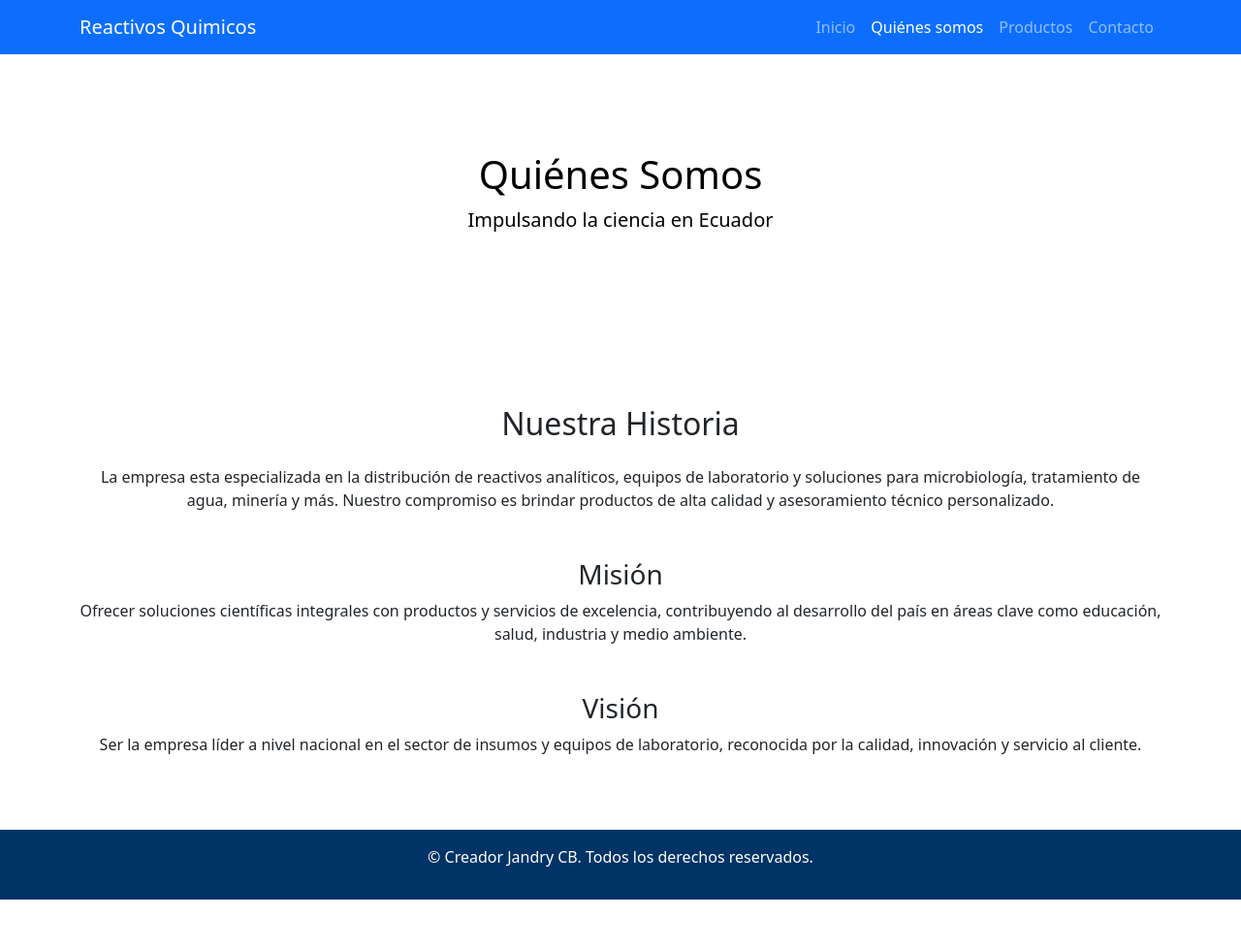
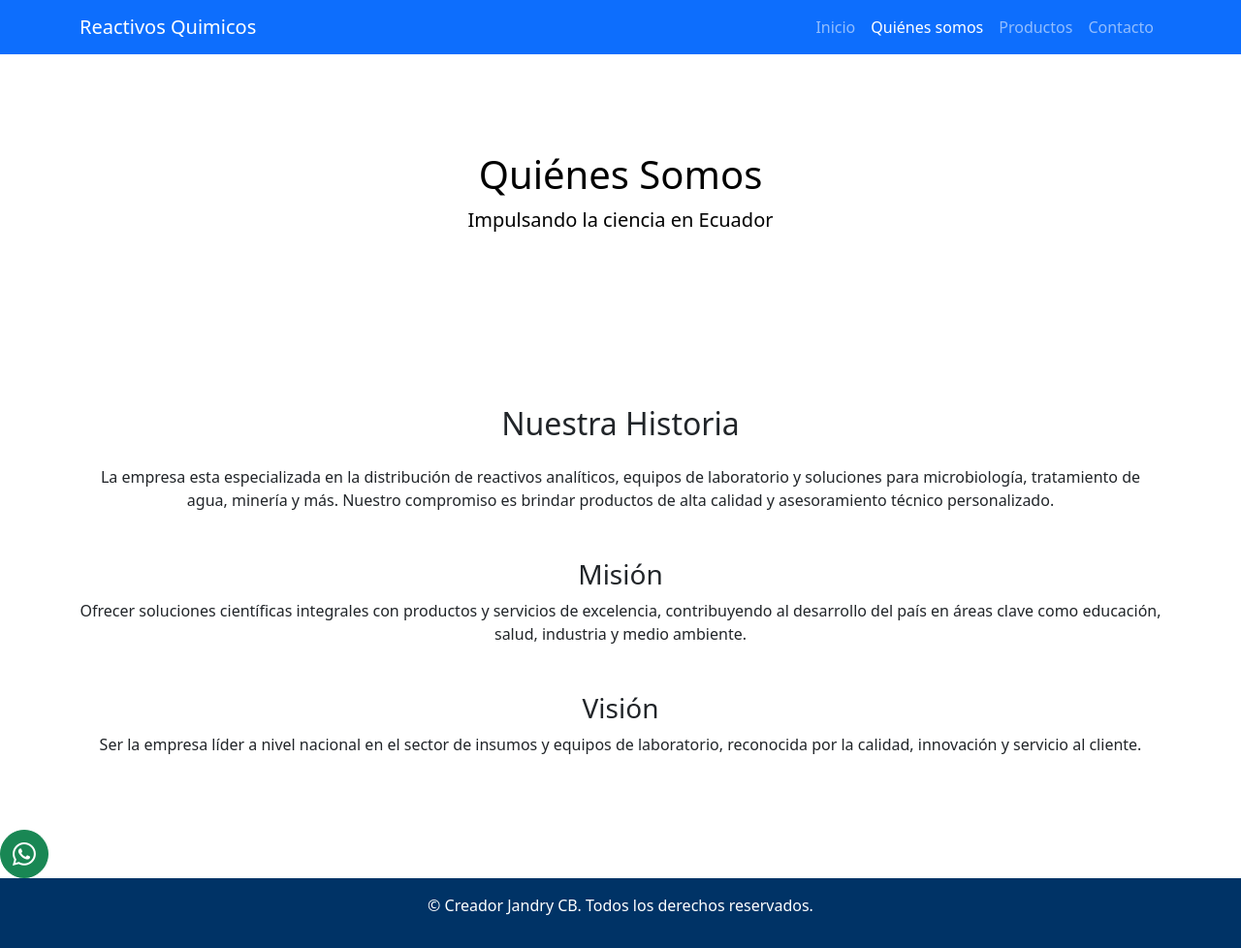
Before and after one commit to JandryFCB/Pagina_Web, a plain HTML site: page quienes_Somos.html in a window 1280 px wide. Shown: the whole page at 97% size. Before the commit the page ends 928 px from the top, so only its background shows below. Drawn offline with nearby package versions, Linux system fonts and the light colour scheme.

Commit message:
cambio nuevo

```diff
--- a/quienes_Somos.html
+++ b/quienes_Somos.html
@@ -68,6 +68,11 @@
     </div>
   </section>
 
+  <!-- WhatsApp Button -->
+  <a href="https://wa.me/593939575846" class="btn btn-success rounded-circle whatsapp-button" target="_blank">
+    <i class="bi bi-whatsapp fs-4"></i>
+  </a>
+
   <!-- Footer -->
   <footer>
     <p>&copy; Creador Jandry CB. Todos los derechos reservados.</p>
```
Also changed, not shown: contacto.html (+3 -0 lines), index.html (+4 -0 lines), productos.html (+1 -1 lines).
